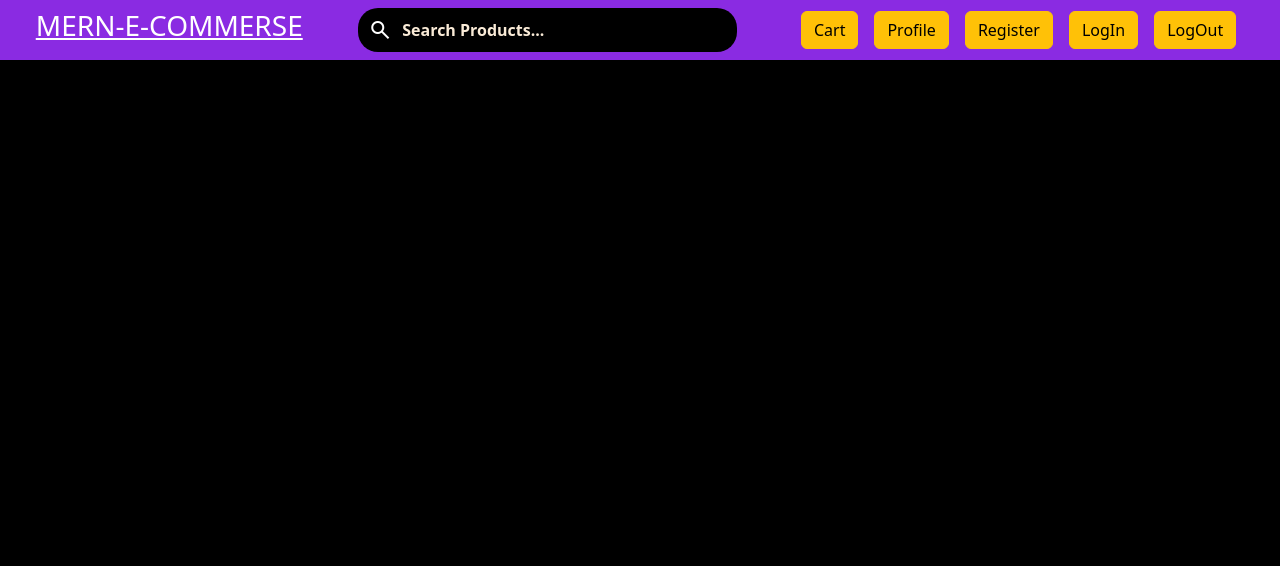
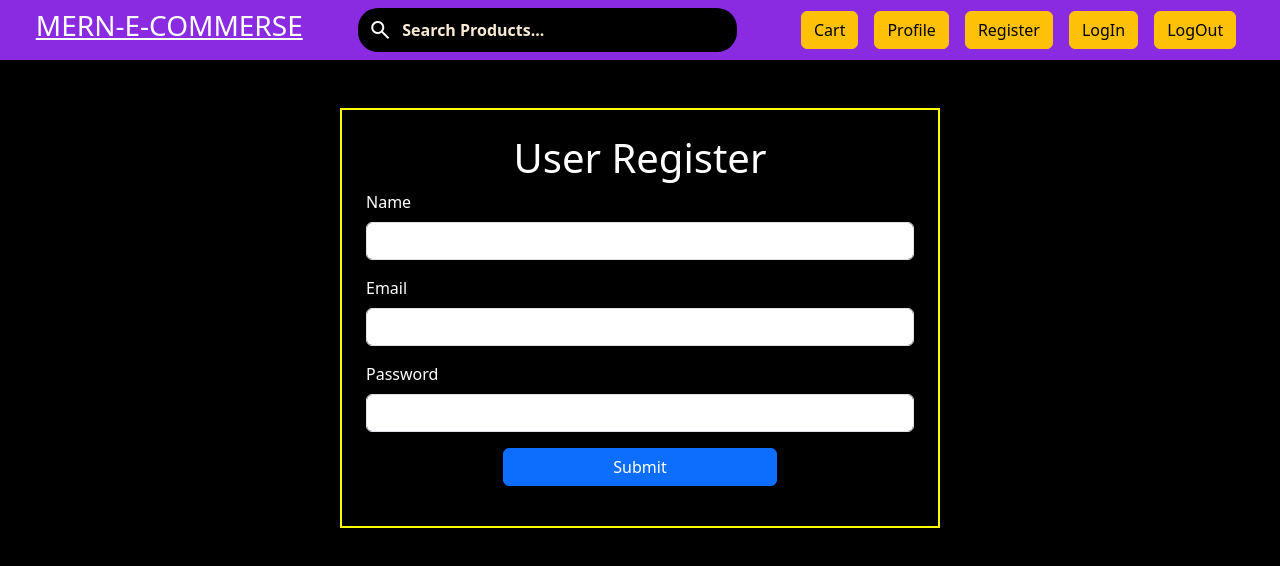
Before and after one commit to SwapnilKuthe20/MERN_Websites, a React (Vite) app in the folder MEARN_Website/client/: page /register in a window 1280 px wide. Shown: the top 566 px of the page. Built offline with nearby package versions, Linux system fonts and the light colour scheme; no server answers.

Commit message:
Register user post api done

```diff
--- a/MEARN_Website/client/src/App.jsx
+++ b/MEARN_Website/client/src/App.jsx
@@ -4,6 +4,7 @@ import { Routes, Route } from 'react-router-dom';
 import ProductDetail from './Components/Product/ProductDetail';
 import Navbar from './Components/Navbar';
 import SearchProduct from './Components/Product/SearchProduct';
+import Register from './Components/User/Register';
 
 const App = () => {
 
@@ -14,6 +15,7 @@ const App = () => {
         <Route path='/' element={<Showproduct />} />
         <Route path='/product/:id' element={<ProductDetail />} />
         <Route path='/product/search/:term' element={<SearchProduct />} />
+        <Route path='/register' element={<Register />} />
       </Routes>
     </>
   )
--- a/MEARN_Website/client/src/Components/Navbar.jsx
+++ b/MEARN_Website/client/src/Components/Navbar.jsx
@@ -2,14 +2,16 @@ import React, { useState } from 'react'
 import { Link, useNavigate } from 'react-router-dom'
 
 const Navbar = () => {
-    const [searchProduct, setSearchProduct] = useState("");
+    const [input, setInput] = useState("");
     const navigate = useNavigate();
 
     const submitHandler = (e) => {
-        setSearchProduct("");
         e.preventDefault();
-        navigate(`/product/search/${searchProduct}`)
+        navigate(`/product/search/${input}`)
+        setInput("");
     }
+
+
 
     return (
         <>
@@ -24,14 +26,15 @@ const Navbar = () => {
                         </span>
                         <input
                             type="text"
-                            onChange={(e) => setSearchProduct(e.target.value)}
+                            value={input}
+                            onChange={(e) => setInput(e.target.value)}
                             placeholder='Search Products...'
                         />
                     </form>
                     <div className="right">
                         <button className="btn btn-warning mx-2">Cart</button>
                         <button className="btn btn-warning mx-2">Profile</button>
-                        <button className="btn btn-warning mx-2">Register</button>
+                        <Link to={'/register'} className="btn btn-warning mx-2">Register</Link>
                         <button className="btn btn-warning mx-2">LogIn</button>
                         <button className="btn btn-warning mx-2">LogOut</button>
                     </div>
--- a/MEARN_Website/client/src/Components/Product/SearchProduct.jsx
+++ b/MEARN_Website/client/src/Components/Product/SearchProduct.jsx
@@ -1,12 +1,58 @@
-import React from 'react'
+import React, { useContext, useEffect, useState } from 'react'
+import { Link, useParams } from 'react-router-dom';
+import AppContext from '../../ContexApi/AppContex';
+
 
 const SearchProduct = () => {
+    const [searchProduct, setSearchProduct] = useState([]);
 
+    const { products } = useContext(AppContext);
+    const { term } = useParams();
+
+    useEffect(() => {
+        setSearchProduct(
+            products?.filter((data) => data?.title?.toLowerCase().includes(term?.toLowerCase()))
+        )
+    }, [term])
+
+    console.log(searchProduct, '...searchProduct');
 
 
     return (
-        <div>
-            search
+        <div className='container text-center'>
+
+            <div className=" d-flex justify-content-center align-items-center ">
+                <div className="row container">
+
+                    {searchProduct && searchProduct?.length > 0 ? (
+                        searchProduct?.map((product) => {
+                            const { category, title, price, imgSrc, _id, qty, description } = product;
+
+                            return (
+                                <div className="card bg-dark text-light text-center m-2 col-md-4 d-flex justify-content-center align-items-center " key={_id} style={{ width: "16rem" }}>
+                                    <Link to={`/product/${product._id}`} className="d-flex justify-content-center align-items-center p-2">
+                                        <img
+                                            src={imgSrc}
+                                            style={{ width: "200px", height: "200px", borderRadius: "10px", border: '2px solid yellow' }}
+                                            className="card-img-top" alt={title || "Product"}
+                                        />
+                                    </Link >
+                                    <div className="card-body p-1">
+                                        <h5 className="card-title">{title}</h5>
+                                        <div className="my-3">
+                                            <button className="btn btn-primary mx-1">{`₹ ${price}`}</button>
+                                            <button className="btn btn-warning">Add to cart</button>
+                                        </div>
+                                    </div>
+                                </div>
+                            );
+                        })
+                    ) : (
+                        <p>No search product available</p>
+                    )}
+                </div>
+
+            </div>
         </div>
     )
 }
--- a/MEARN_Website/client/src/Components/User/Register.jsx
+++ b/MEARN_Website/client/src/Components/User/Register.jsx
@@ -1,9 +1,89 @@
-import React from 'react'
+import axios from 'axios';
+import React, { useState } from 'react'
+import { url } from '../ConstantUrl/ContantUrl';
 
 const Register = () => {
+
+    const [form, setForm] = useState({
+        Name: '',
+        Email: '',
+        Password: ''
+    });
+
+    const handleChange = (e) => {
+        const { name, value } = e.target;
+        setForm({
+            ...form,
+            [name]: value
+        })
+    }
+
+    const payload = {
+        name: form.Name,
+        email: form.Email,
+        password: form.Password
+    }
+
+    const handleSubmit = (e) => {
+        e.preventDefault();
+
+        axios.post(`${url}/api/user/register`, payload)
+            .then((resp) => {
+                alert(resp.data.message);
+            })
+            .catch((error) => {
+                alert(error.message);
+            })
+
+        setForm({
+            Name: '',
+            Email: '',
+            Password: ''
+        });
+    }
+
+
     return (
-        <div>
-
+        <div className='container my-5 p-4 ' style={{ width: "600px", border: '2px solid yellow' }}>
+            <h1 className='text-center'>User Register</h1>
+            <form onSubmit={handleSubmit}>
+                <div className="mb-3">
+                    <label htmlFor="name" className="form-label">Name</label>
+                    <input
+                        type="text"
+                        onChange={handleChange}
+                        name='Name'
+                        value={form.Name}
+                        id="name"
+                        className="form-control"
+                    />
+                </div>
+                <div className="mb-3">
+                    <label htmlFor="email" className="form-label">Email </label>
+                    <input
+                        type="email"
+                        name='Email'
+                        value={form.Email}
+                        onChange={handleChange}
+                        id="email"
+                        className="form-control"
+                    />
+                </div>
+                <div className="mb-3">
+                    <label htmlFor="password" className="form-label">Password</label>
+                    <input
+                        type="password"
+                        name='Password'
+                        value={form.Password}
+                        onChange={handleChange}
+                        id="password"
+                        className="form-control"
+                    />
+                </div>
+                <div className='d-grid col-6 mx-auto my-3'>
+                    <button type="submit" className="btn btn-primary">Submit</button>
+                </div>
+            </form>
         </div>
     )
 }
```
